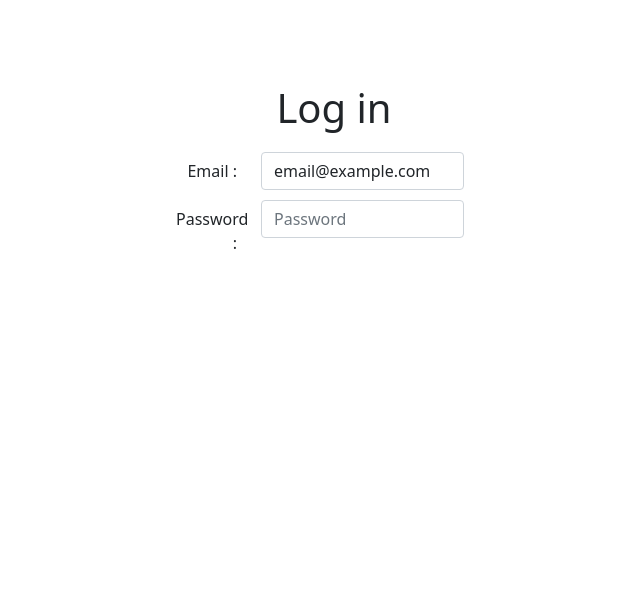
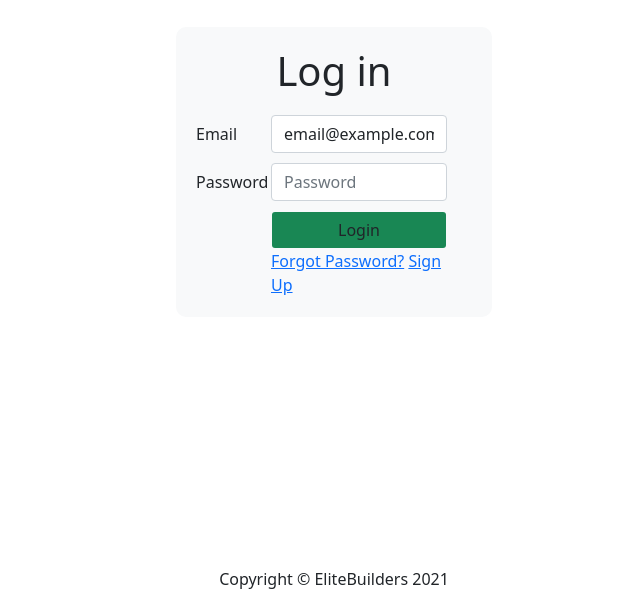
Before and after one commit to reypatoy/Appointment-System, a Django app: template templates/auth/login.html in a window 1280 px wide. Shown: the part 337-928 px from the top of the page, without its empty margins (306-946 px from the left). Before the commit the page ends 586 px from the top, so only its background shows below. Run offline with Django 3.2, Linux system fonts and the light colour scheme; the template is opened without the code that fills it: most values are stand-ins (such as "Sample title", 1, 10 or a date in 2020); some libraries are stand-ins or nearby versions.

Commit message:
creating nav layout and homepage

```diff
--- a/Veterinary_Management_System/views.py
+++ b/Veterinary_Management_System/views.py
@@ -11,3 +11,7 @@ def login_view(request):
     # form = AuthenticationForm
 
     return render(request, "auth/login.html", {})
+
+
+def home_view(request):
+    return render(request, "pages/home.html")
--- a/templates/auth/login.html
+++ b/templates/auth/login.html
@@ -1,53 +1,35 @@
-{% load static %}
-<!DOCTYPE html>
-<html lang="en">
-<head>
-    <meta charset="UTF-8">
-    <meta http-equiv="X-UA-Compatible" content="IE=edge">
-    <meta name="viewport" content="width=device-width, initial-scale=1.0">
-    <link rel="stylesheet" href="{% static 'bootstrap/css/bootstrap.min.css' %}">
-    <link rel="stylesheet" href="{% static 'css/login.css' %}">
-    <link href="https://cdn.jsdelivr.net/npm/bootstrap@5.0.1/dist/css/bootstrap.min.css" rel="stylesheet"">
-    <script src="https://cdn.jsdelivr.net/npm/bootstrap@5.0.1/dist/js/bootstrap.bundle.min.js"></script>
-    <title>Login</title>
-    <link rel="shortcut icon" type="image" href="{% static 'title_logo/title_logo.png' %}">
-<body>
-    <nav class="navbar navbar-expand-lg navbar-light">
-        <div class="container">
-          <img class = "logo" src="{% static 'Images/LOGO.png' %}" alt="BEASTFRIEND LOGO">
-          <button class="navbar-toggler" type="button" data-bs-toggle="collapse" data-bs-target="#navbarNavAltMarkup" aria-controls="navbarNavAltMarkup" aria-expanded="false" aria-label="Toggle navigation">
-            <span class="navbar-toggler-icon"></span>
-          </button>
-          <div class="collapse navbar-collapse" id="navbarNavAltMarkup">
-            <div class="navbar-nav">
-              <a class="nav-link nav-menu_font_size" aria-current="page" href="#">Home</a>
-              <a class="nav-link nav-menu_font_size" href="#">BLOGS</a>
-              <a class="nav-link nav-menu_font_size" href="#">SERVICES</a>
-              <a class="nav-link nav-menu_font_size" href="#" tabindex="-1">APPOINTMENTS</a>
-              <a class="nav-link active nav-menu_font_size" href="#" tabindex="-1">ACCOUNTS</a>
-            </div>
-          </div>
-        </div>
-      </nav>
-      <hr><br><br><br>
-      <div class="container">
-          <h1 class = "text-center" style = "margin-bottom:20px">Log in</h1>
+ {% extends  '.\base_layout/layout.html' %}
+ {% block content %}
+ <br>
+ <br>
+ <div class="container">
           <div class="container col-lg-4">
-            <form>
+            <form class = "bg-light" style = "border-radius:10px; padding: 20px">
+                <h1 class = "text-center" style = "margin-bottom:20px">Log in</h1>
                 <div class="form-group row" style = "margin-bottom:10px">
-                  <label for="Email" class="col-sm-3 col-form-label text-end">Email : </label>
+                  <label for="Email" class="col-sm-3 col-form-label">Email </label>
                   <div class="col-sm-8">
                     <input type="text" class="form-control" id="Email" value="email@example.com">
                   </div>
                 </div>
                 <div class="form-group row">
-                  <label for="inputPassword" class="col-sm-3 col-form-label text-end">Password : </label>
+                  <label for="inputPassword" class="col-sm-3 col-form-label">Password </label>
                   <div class="col-sm-8">
                     <input type="password" class="form-control" id="inputPassword" placeholder="Password">
+                  </div>
+                </div>
+                <div class="form-group row" style = "margin-top:10px;">
+                  <label for="inputPassword" class="col-sm-3 col-form-label text-end"></label>
+                  <div class="col-sm-8">
+                    <input type="submit" class="btn bg-success form-control" value = "Login">
+                    <a class = "forgot-password" href="">Forgot Password?</a>
+                    <a class = "create-account" href="">Sign Up</a>
                   </div>
                 </div>
             </form>
           </div>
       </div>
-</body>
-</html>
+      <div style = "height:250px">
+
+      </div>
+{% endblock %}
--- /dev/null
+++ b/templates/base_layout/layout.html
@@ -0,0 +1,50 @@
+{% load static %}
+<!DOCTYPE html>
+<html lang="en">
+<head>
+    <meta charset="UTF-8">
+    <meta http-equiv="X-UA-Compatible" content="IE=edge">
+    <meta name="viewport" content="width=device-width, initial-scale=1.0">
+    <link rel="stylesheet" href="{% static 'bootstrap/css/bootstrap.min.css' %}">
+    <link rel="stylesheet" href="{% static 'css/layout.css' %}">
+    <link rel="stylesheet" href="{% static 'css/login.css' %}">
+    <link rel="stylesheet" href="{% static 'css/home.css' %}">
+    <link href="https://cdn.jsdelivr.net/npm/bootstrap@5.0.1/dist/css/bootstrap.min.css" rel="stylesheet"">
+    <script src="https://cdn.jsdelivr.net/npm/bootstrap@5.0.1/dist/js/bootstrap.bundle.min.js"></script>
+    <script src="https://code.jquery.com/jquery-2.2.4.js"></script>
+    <script src="https://code.jquery.com/ui/1.12.1/jquery-ui.js"></script>
+    <link rel="stylesheet" href="https://code.jquery.com/ui/1.11.3/themes/smoothness/jquery-ui.css">
+    <title>{{name}}</title>
+    <link rel="shortcut icon" type="image" href="{% static 'title_logo/title_logo.png' %}">
+    <script src="{% static 'js/layout.js' %}"></script>
+</head>
+    <body>
+    <nav class="navbar navbar-expand-lg navbar-light sticky-top bg-color">
+        <div class="container">
+          <img class = "logo" src="{% static 'Images/LOGO.png' %}" alt="BEASTFRIEND LOGO">
+          <button class="navbar-toggler" type="button" data-bs-toggle="collapse" data-bs-target="#navbarNavAltMarkup" aria-controls="navbarNavAltMarkup" aria-expanded="false" aria-label="Toggle navigation">
+            <span class="navbar-toggler-icon"></span>
+          </button>
+          <div class="collapse navbar-collapse" id="navbarNavAltMarkup">
+            <div class="navbar-nav">
+              <a class="nav-link nav-menu_font_size" id = "home" href="/home">Home</a>
+              <a class="nav-link nav-menu_font_size" href="#">BLOGS</a>
+              <a class="nav-link nav-menu_font_size" href="#">SERVICES</a>
+              <a class="nav-link nav-menu_font_size" href="#" tabindex="-1">APPOINTMENTS</a>
+              <a class="nav-link nav-menu_font_size" href="/login">ACCOUNTS</a>
+            </div>
+          </div>
+        </div>
+      </nav>
+      <div class="container-fluid">
+          {% block content %}
+
+          {% endblock %}
+      </div>
+</body>
+<footer>
+    <div class="simple-footer text-center">
+        Copyright &copy; EliteBuilders 2021
+    </div>
+</footer>
+</html>
```
Also changed, not shown: Veterinary_Management_System/urls.py (+5 -2 lines), templates/pages/home.html (added, +18 -0 lines).
